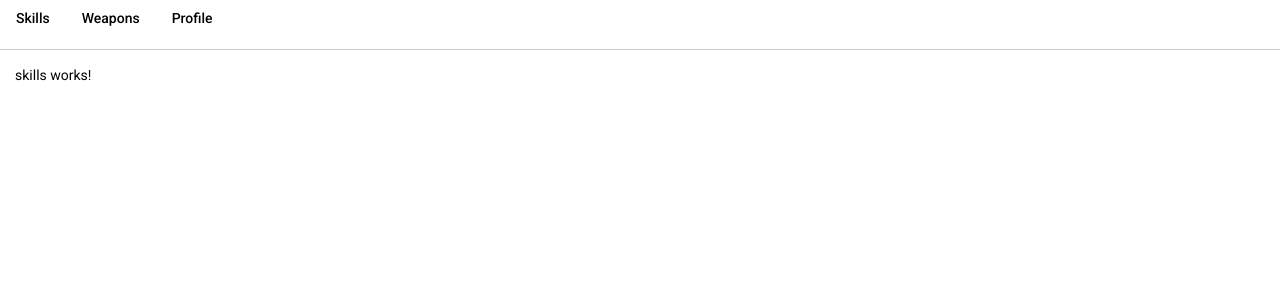
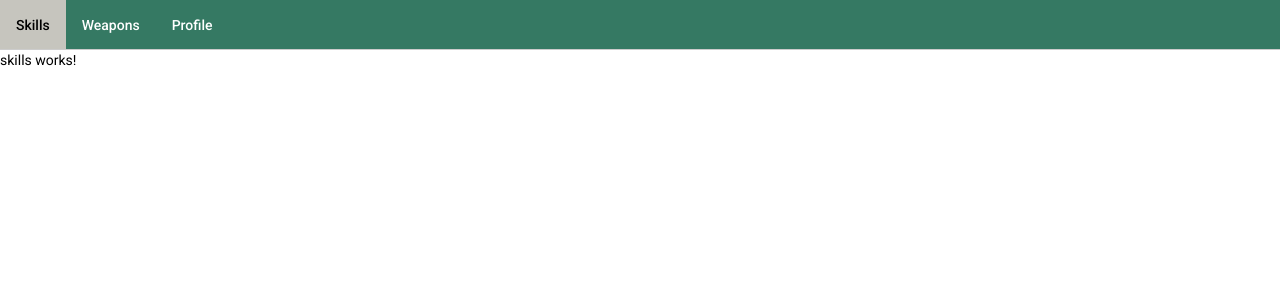
Before and after one commit to Tue-MaTocky/GenZero, an Angular app: page /gen-zero/skills in a window 1280 px wide. Shown: the top 300 px of the page. Built offline with nearby package versions, Linux system fonts and the light colour scheme.

Commit message:
Adding Header button styles and behaivor.

```diff
--- a/src/app/app.component.html
+++ b/src/app/app.component.html
@@ -1,10 +1,14 @@
 <div fxLayout="column" id="App_Content_Wrap">
-  <div fxLayout="row" id="Header">
-    <button mat-button [routerLink]="'\gen-zero/skills'" routerLinkActive="active">Skills</button>
-    <button mat-button [routerLink]="'\gen-zero/weapons'" routerLinkActive="active">Weapons</button>
-    <button mat-button [routerLink]="'\gen-zero/gear'" routerLinkActive="active">Profile</button>
+  <div fxLayout="row" fxLayoutAlign="center" id="Header">
+    <div fxLayout="row" id="Header_Content" [ngClass]="headerCssClass">
+      <button class="skill-button" mat-button [routerLink]="'\gen-zero/skills'" routerLinkActive="active">Skills</button>
+      <button class="weapon-button" mat-button [routerLink]="'\gen-zero/weapons'" routerLinkActive="active">Weapons</button>
+      <button class="gear-button" mat-button [routerLink]="'\gen-zero/gear'" routerLinkActive="active">Profile</button>
+    </div>
   </div>
-  <div id="Main_Content_Wrap" fxLayout="column">
-    <router-outlet></router-outlet>
+  <div fxLayout="row" fxLayoutAlign="center" id="Main_Content_Wrap" >
+    <div fxLayout="row" id="Main_Content">
+      <router-outlet></router-outlet>
+    </div>
   </div>
 </div>
--- a/src/app/app.component.ts
+++ b/src/app/app.component.ts
@@ -1,7 +1,7 @@
 import { Component, OnInit } from '@angular/core';
 import { DataService } from './services/data.service';
 import { Title } from '@angular/platform-browser';
-import { Router } from '@angular/router';
+import { Router, Event, NavigationEnd } from '@angular/router';
 
 @Component({
   selector: 'app-root',
@@ -9,7 +9,8 @@ import { Router } from '@angular/router';
   styleUrls: ['./app.component.scss']
 })
 export class AppComponent implements OnInit {
-  title = 'GenZero';
+  cssClassMap = new Map();
+  headerCssClass: string = "";
 
   constructor (
     readonly router: Router,
@@ -19,5 +20,15 @@ export class AppComponent implements OnInit {
 
   ngOnInit(): void {
     this.titleSrv.setTitle("GenZero - Skill Calculator");
+
+    this.cssClassMap.set("/gen-zero/skills", "skill-page");
+    this.cssClassMap.set("/gen-zero/weapons", "weapon-page");
+    this.cssClassMap.set("/gen-zero/gear", "gear-page");
+
+    this.router.events.subscribe((event: Event) => {
+      if (event instanceof NavigationEnd) {
+        this.headerCssClass = this.cssClassMap.get(this.router.url);
+      }
+    });
   }
 }
--- a/src/app/app.module.ts
+++ b/src/app/app.module.ts
@@ -4,6 +4,7 @@ import { BrowserModule } from '@angular/platform-browser';
 import { AppRoutingModule } from './app-routing.module';
 import { AppComponent } from './app.component';
 import { BrowserAnimationsModule } from '@angular/platform-browser/animations';
+import { FlexLayoutModule } from '@angular/flex-layout';
 
 import { MatButtonModule } from "@angular/material/button";
 
@@ -23,6 +24,7 @@ import { GearComponent } from './gear/gear.component';
     BrowserModule,
     AppRoutingModule,
     BrowserAnimationsModule,
+    FlexLayoutModule,
     MatButtonModule
   ],
   providers: [],
--- a/src/assets/scss/core-styles.scss
+++ b/src/assets/scss/core-styles.scss
@@ -1,3 +1,5 @@
+@use './header-styles.scss' as header;
+
 @mixin core-styles($spec: ()) {
     $spec: map-merge(
         (),
@@ -5,7 +7,7 @@
     );
 
     $header-height: 50px;
-    $content_padding: 15px;
+    $content-width: 1280px;
 
     html {
         font-size: 16px;
@@ -15,7 +17,6 @@
     html,
     body,
     #App_Content_Wrap {
-        box-sizing: border-box;
         height: 100vh;
         width: 100vw;
         margin: 0;
@@ -28,30 +29,37 @@
         height: 100%;
     }
     #App_Content_Wrap {
-        box-sizing: border-box;
         border: none;
         box-shadow: none;
         border-radius: 0;
     }
     #Header {
-        box-sizing: border-box;
         height: $header-height;
         border-bottom: 1px solid #cccccc;
+        #Header_Content,
+        button {
+            height: 100%;
+        }
+        #Header_Content {
+            flex: 0 1 $content-width;
+            @include header.header-nav-styles();
+        }
     }
     #Main_Content_Wrap {
-        box-sizing: border-box;
         height: calc(100vh - $header-height);
         width: 100%;
         overflow: auto;
-        padding: $content_padding;
         router-outlet {
             display: none;
         }
-        > * {
-            flex-direction: column;
-            box-sizing: border-box;
-            display: flex;
-            flex: 1 1 100%;
+        #Main_Content {
+            flex: 0 1 $content-width;
+            > *:not(router-outlet) {
+                flex-direction: column;
+                box-sizing: border-box;
+                display: flex;
+                flex: 0 1 100%;
+            }
         }
     }
 }
--- /dev/null
+++ b/src/assets/scss/header-colors.scss
@@ -0,0 +1,5 @@
+$header-selected-color: #c6c5be;
+$header-skill-color: #357963;
+$header-weapon-color: #433da1;
+$header-gear-color: #a1833d;
+$skill-progress-color: #14d515;
--- /dev/null
+++ b/src/assets/scss/header-styles.scss
@@ -0,0 +1,47 @@
+$header-selected-button-color: #c6c5be;
+$header-skill-color: #357963;
+$header-weapon-color: #433da1;
+$header-gear-color: #a1833d;
+$skill-progress-color: #14d515;
+
+@mixin header-nav-styles($spec: ()) {
+    $spec: map-merge(
+        (),
+        $spec
+    );
+
+    &.skill-page,
+    &.weapon-page,
+    &.gear-page {
+        button {
+            color: #ffffff;
+        }
+    }
+
+    &.skill-page {
+        background-color: $header-skill-color;
+        .skill-button {
+            @include selected-button();
+        }
+    }
+
+    &.weapon-page {
+        background-color: $header-weapon-color;
+        .weapon-button {
+            @include selected-button();
+        }
+    }
+
+    &.gear-page {
+        background-color: $header-gear-color;
+        .gear-button {
+            @include selected-button();
+        }
+    }
+}
+
+@mixin selected-button() {
+    background-color: $header-selected-button-color;
+    color: #000000;
+    border-radius: 0;
+}
```
Also changed, not shown: 1 other file (tests, documents, lock files or other folders).
